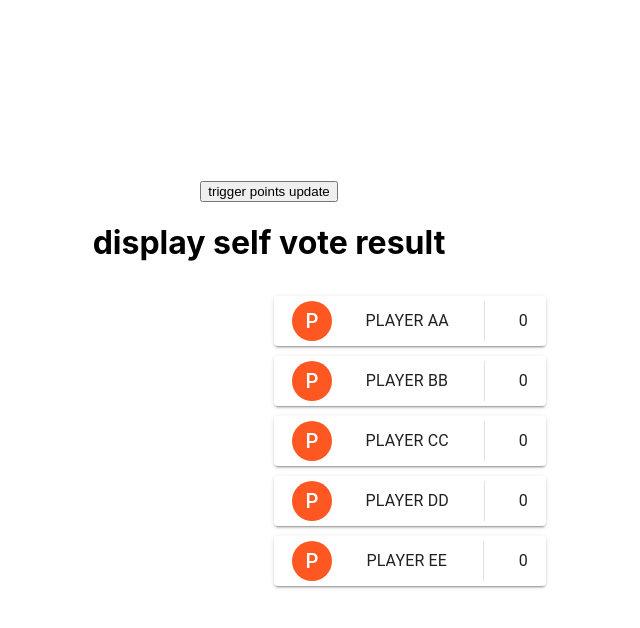
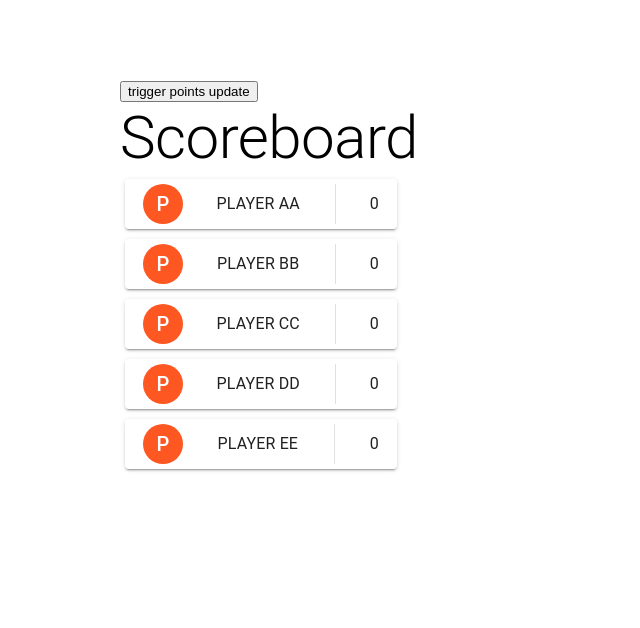
Before and after one commit to akselleirv/introspect-frontend, a React (Create React App) app: page / in a window 1280 px wide. Shown: the top 628 px of the page, without its empty margins (371-1011 px from the left). Built offline with nearby package versions, Linux system fonts and the light colour scheme.

Commit message:
fixed some styling

```diff
--- a/src/components/AnimatedCount/AnimatedCount.tsx
+++ b/src/components/AnimatedCount/AnimatedCount.tsx
@@ -1,18 +1,15 @@
-import { useSpring, animated, ReactSpringHook } from "react-spring"
+import { useSpring, animated } from "react-spring"
 
 export function AnimatedCount({
   points,
-  animationRef,
 }: {
   points: number
-  animationRef: any
 }) {
   //@ts-ignore
   const countingAnimation = useSpring({
     from: { number: points },
     to: { number: points },
     config: { friction: 100 },
-    //ref: animationRef,
   })
 
   return (
--- a/src/views/Game/SelfVoting/DisplaySelfVoteResult/DisplaySelfVoteResult.tsx
+++ b/src/views/Game/SelfVoting/DisplaySelfVoteResult/DisplaySelfVoteResult.tsx
@@ -3,28 +3,23 @@ import {
   Button,
   createStyles,
   Divider,
-  List,
   makeStyles,
   Theme,
   Typography,
 } from "@material-ui/core"
-import { useState, useRef } from "react"
+import { useState } from "react"
 import { deepOrange } from "@material-ui/core/colors"
 import React from "react"
 import { Player } from "../../../../types/lobby"
 
-import {
-  useTransition,
-  animated,
-  useChain,
-} from "react-spring"
+import { useTransition, animated } from "react-spring"
 import { AnimatedCount } from "../../../../components/AnimatedCount/AnimatedCount"
 
 const useStyles = makeStyles((theme: Theme) =>
   createStyles({
     list: {
-      display: "flex",
-      flexDirection: "column",
+      position: "absolute",
+      top: '10%',
     },
     avatar: {
       color: theme.palette.getContrastText(deepOrange[500]),
@@ -53,11 +48,6 @@ export function DisplaySelfVoteResult({ players }: { players: Player[] }) {
   const classes = useStyles()
   const height = 60
 
-  const pointsCountingRef = useRef<any>()
-  const reorderListRef = useRef<any>()
-  //@ts-ignore
-  //useChain([pointsCountingRef, reorderListRef])
-
   const [mockedPlayers, setMockedPlayers] = useState([
     { name: "Player AA", isReady: true, points: 0 },
     { name: "Player BB", isReady: true, points: 0 },
@@ -74,7 +64,6 @@ export function DisplaySelfVoteResult({ players }: { players: Player[] }) {
       from: { position: "absolute" },
       enter: ({ y }) => ({ y }),
       update: ({ y }) => ({ y }),
-      //ref: reorderListRef,
     }
   )
 
@@ -92,9 +81,9 @@ export function DisplaySelfVoteResult({ players }: { players: Player[] }) {
 
   return (
     <>
+      <div className={classes.list}>
       <button onClick={updatePointsEvent}>trigger points update</button>
-      <h1>display self vote result</h1>
-      <List className={classes.list}>
+      <Typography variant="h2">Scoreboard</Typography>
         {/*@ts-ignore */}
         {transition.map(({ item, props: { y, ...rest }, key }) => (
           <animated.div
@@ -119,16 +108,14 @@ export function DisplaySelfVoteResult({ players }: { players: Player[] }) {
                   style={{ marginLeft: 10 }}
                 />
                 <Typography className={classes.name} noWrap variant="body1">
-                  <AnimatedCount
-                    animationRef={pointsCountingRef}
-                    points={item.points}
-                  />
+                  <AnimatedCount points={item.points} />
                 </Typography>
               </div>
             </Button>
           </animated.div>
         ))}
-      </List>
+      </div>
+
     </>
   )
 }
```
